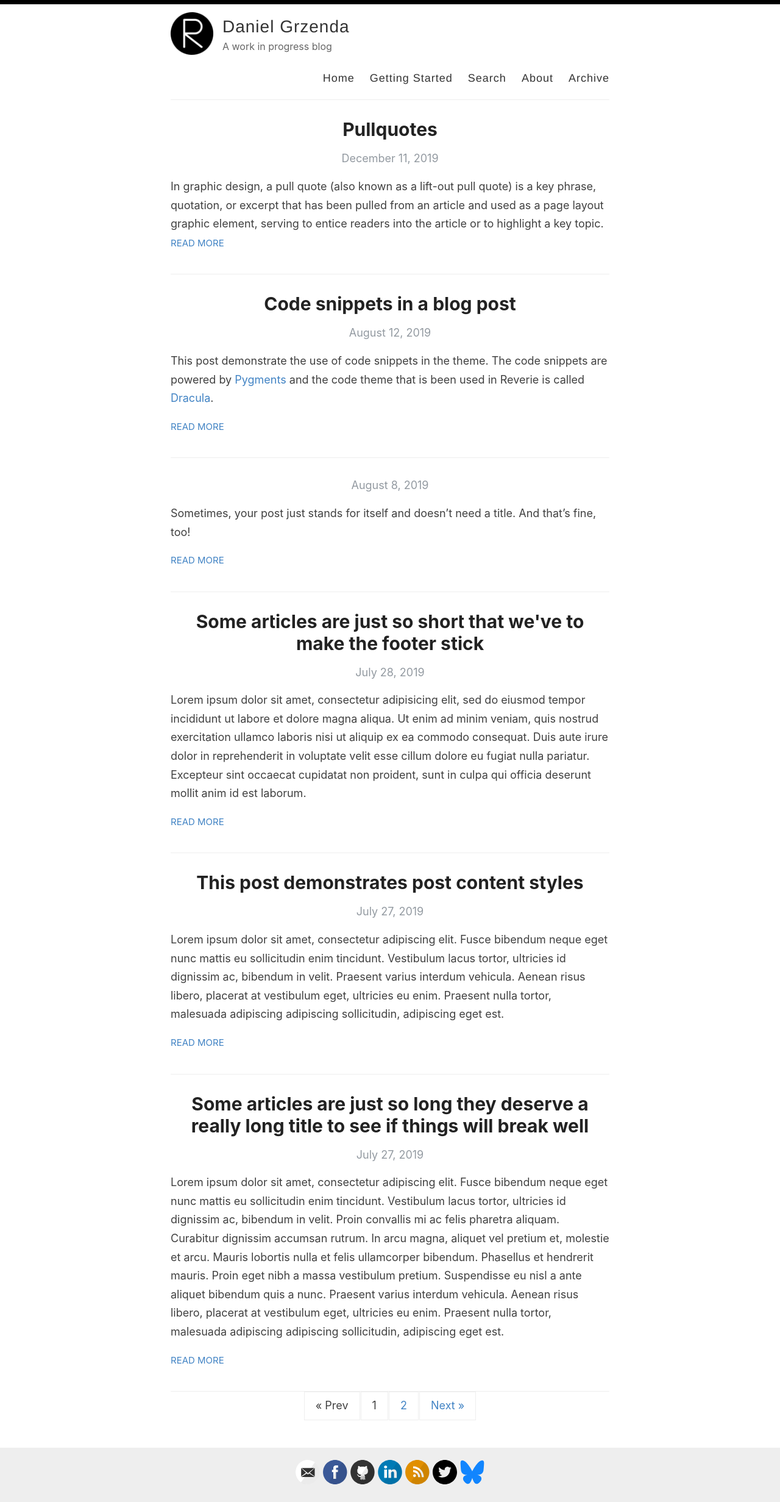
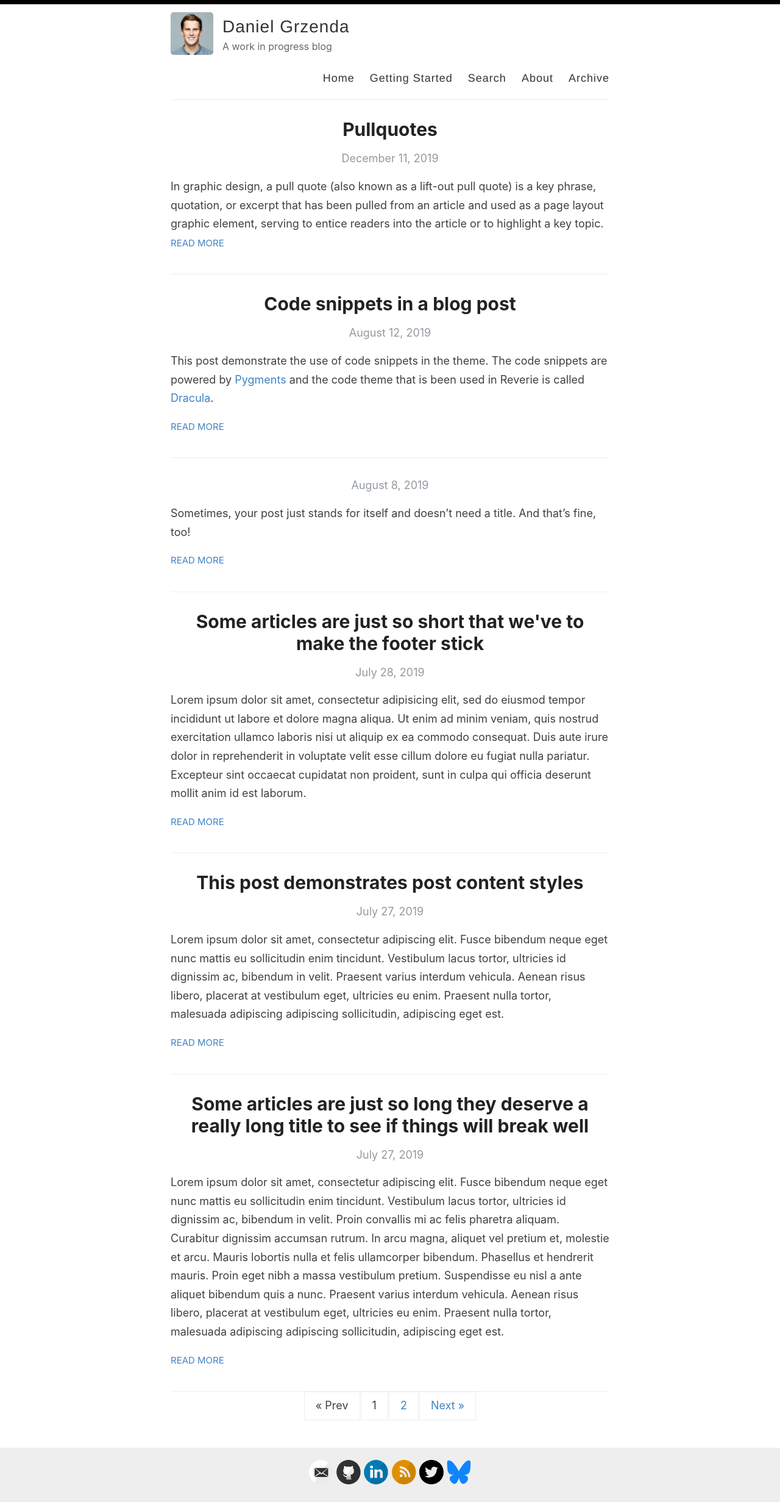
Before and after one commit to danielgrzenda/danielgrzenda.github.io, a Jekyll site: the page built from index.html, in a window 1280 px wide. Shown: the whole page at 61% size. Built offline with Jekyll 4.4.1, drawn with Linux system fonts in a browser that asks for light colours; the list of posts is cut into pages by our own code.

Commit message:
add image

```diff
--- a/_config.yml
+++ b/_config.yml
@@ -12,7 +12,7 @@ author: Daniel Grzenda
 description: A work in progress blog
 
 # URL of your avatar or profile pic (you could use your GitHub profile pic)
-avatar: /images/reverie.png
+avatar: /images/me.jpg
 
 #
 # Flags below are optional
@@ -22,7 +22,7 @@ avatar: /images/reverie.png
 footer-links:
   dribbble:
   email: dcgrzenda@gmail.com
-  facebook: test
+  facebook:
   flickr:
   github: danielgrzenda
   instagram:
```
Also changed, not shown: images/me.jpg (added).
